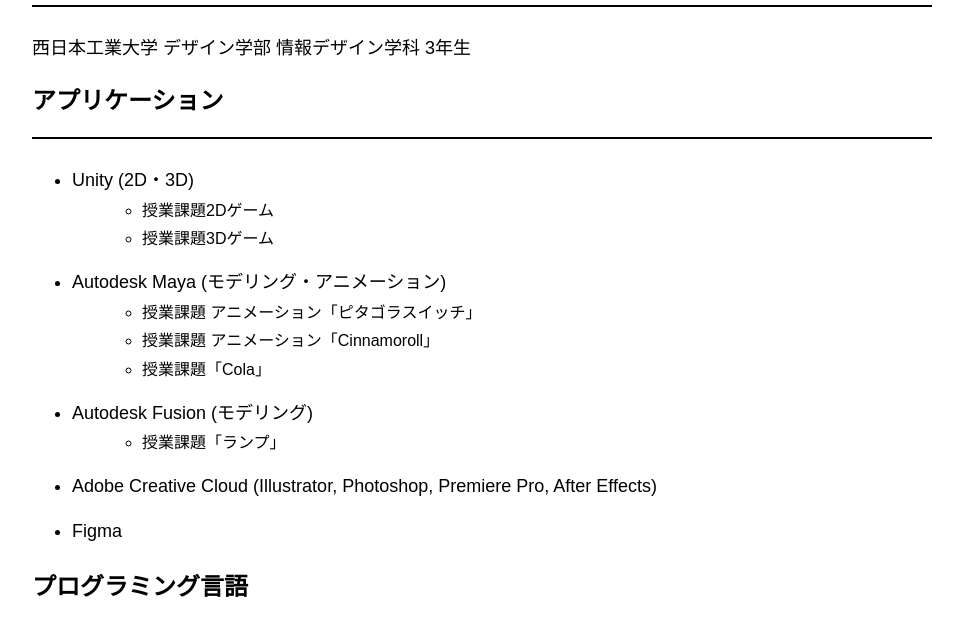
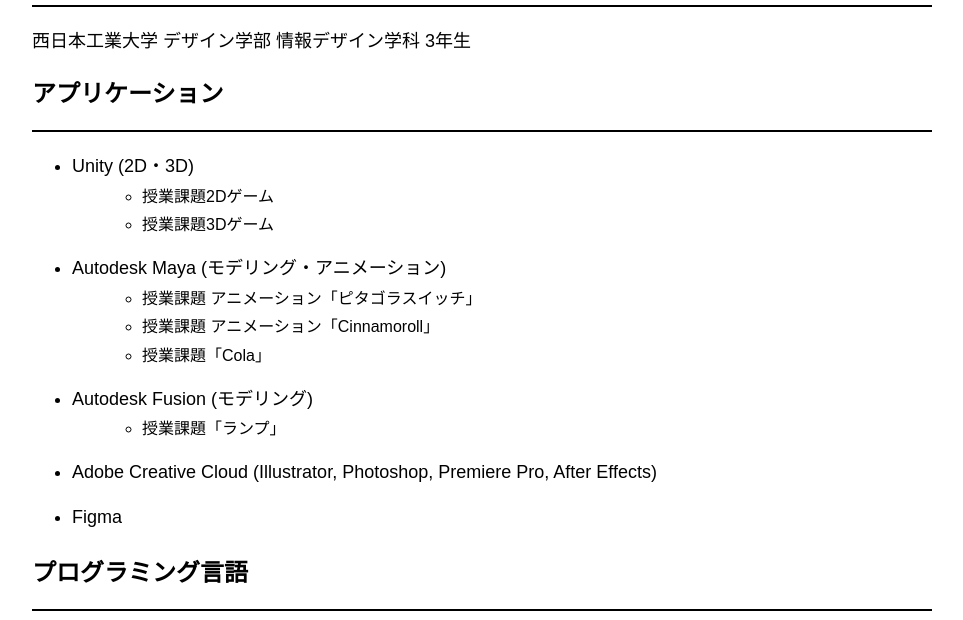
Before and after one commit to Izunagi112/Izunagi112.github.io, a plain HTML site: page index.html in a window 1280 px wide. Shown: the part 108-728 px from the top of the page, without its empty margins (158-1121 px from the left). Drawn offline with Linux system fonts and the light colour scheme.

Commit message:
Update index.html

```diff
--- a/index.html
+++ b/index.html
@@ -22,7 +22,7 @@
 
         .divider{
             border-top: 2px solid #000;
-            margin: 15px 0 25px 0;
+            margin: 5px 0 5px 0;
         }
 
         .school{
```
